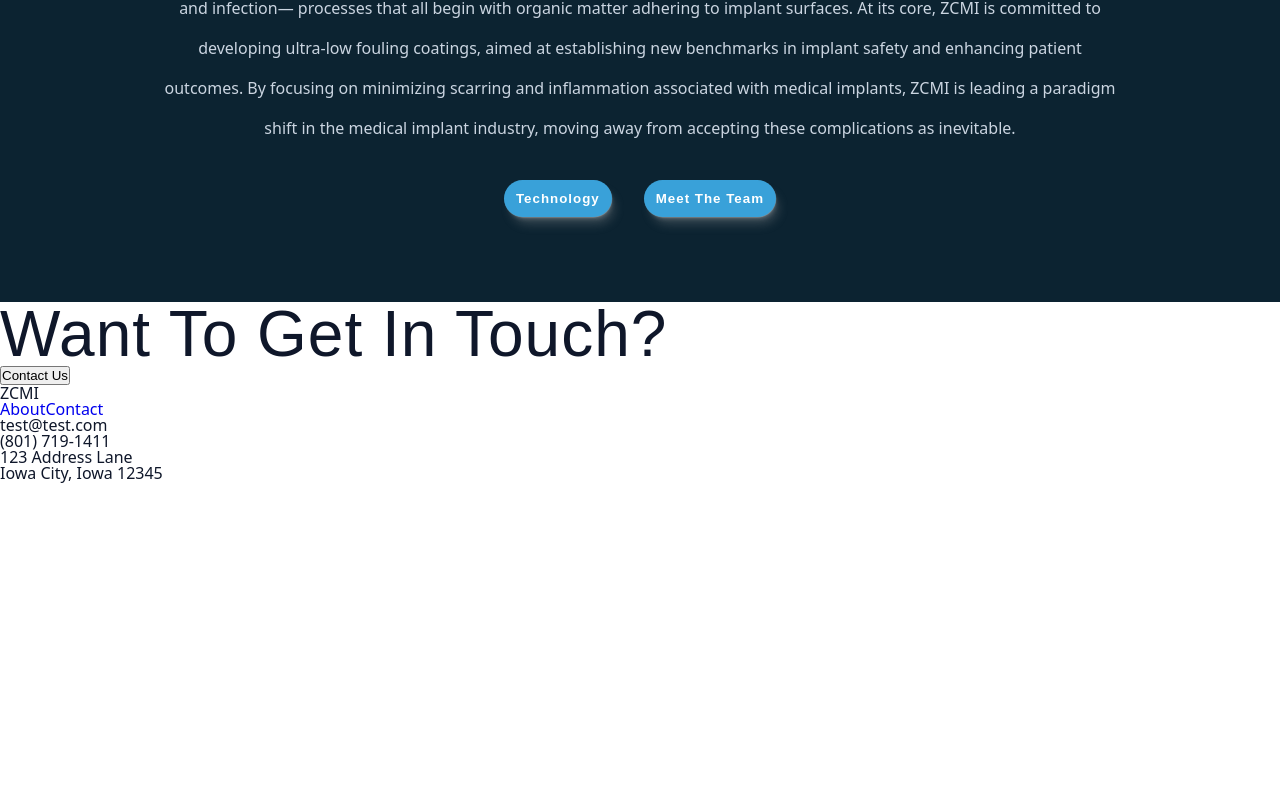
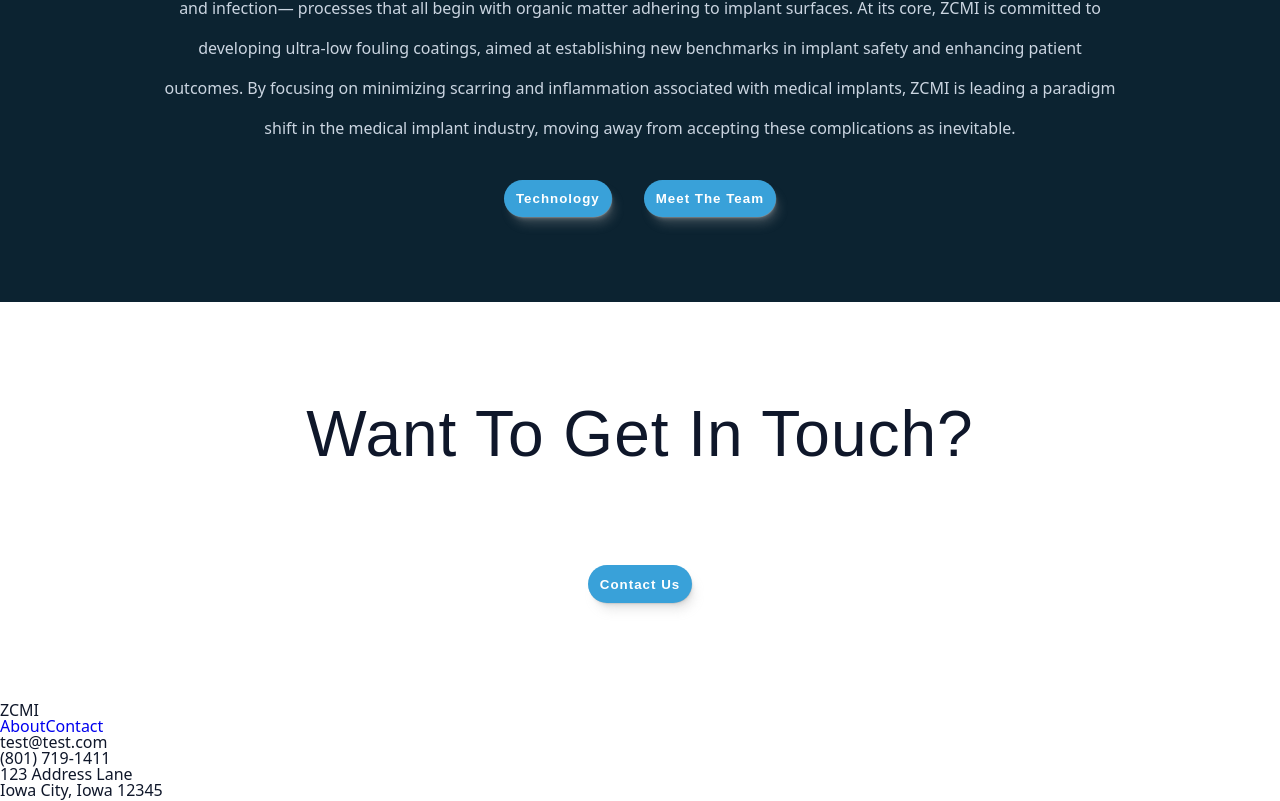
Before and after one commit to notacoham/zwicoat, a React (Vite) app: page / in a window 1280 px wide. Shown: the part 1884-2685 px from the top of the page. Before the commit the page ends 2368 px from the top, so only its background shows below. Built offline with nearby package versions, Linux system fonts and the light colour scheme; a web font is replaced by a local one.

Commit message:
add wrapper to ContactCard

```diff
--- /dev/null
+++ b/src/assets/wrappers/ContactCardWrapper.js
@@ -0,0 +1,21 @@
+import styled from 'styled-components';
+
+const Wrapper = styled.nav`
+  background-color: var(--white);
+
+  .contact-center {
+    display: flex;
+    flex-direction: column;
+    justify-content: space-evenly;
+    align-items: center;
+    height: 400px;
+  }
+
+  .contact-header {
+  }
+
+  .contact-btn {
+  }
+`;
+
+export default Wrapper;
--- a/src/components/ContactCard.jsx
+++ b/src/components/ContactCard.jsx
@@ -1,11 +1,14 @@
 import React from 'react';
+import Wrapper from '../assets/wrappers/ContactCardWrapper';
 
 const ContactCard = () => {
   return (
-    <div className="contact-center">
-      <h1 className="contact-header">Want to get in touch?</h1>
-      <button className="contact-btn">Contact Us</button>
-    </div>
+    <Wrapper>
+      <div className="contact-center">
+        <h1 className="contact-header">Want to get in touch?</h1>
+        <button className="contact-btn btn">Contact Us</button>
+      </div>
+    </Wrapper>
   );
 };
 
```
